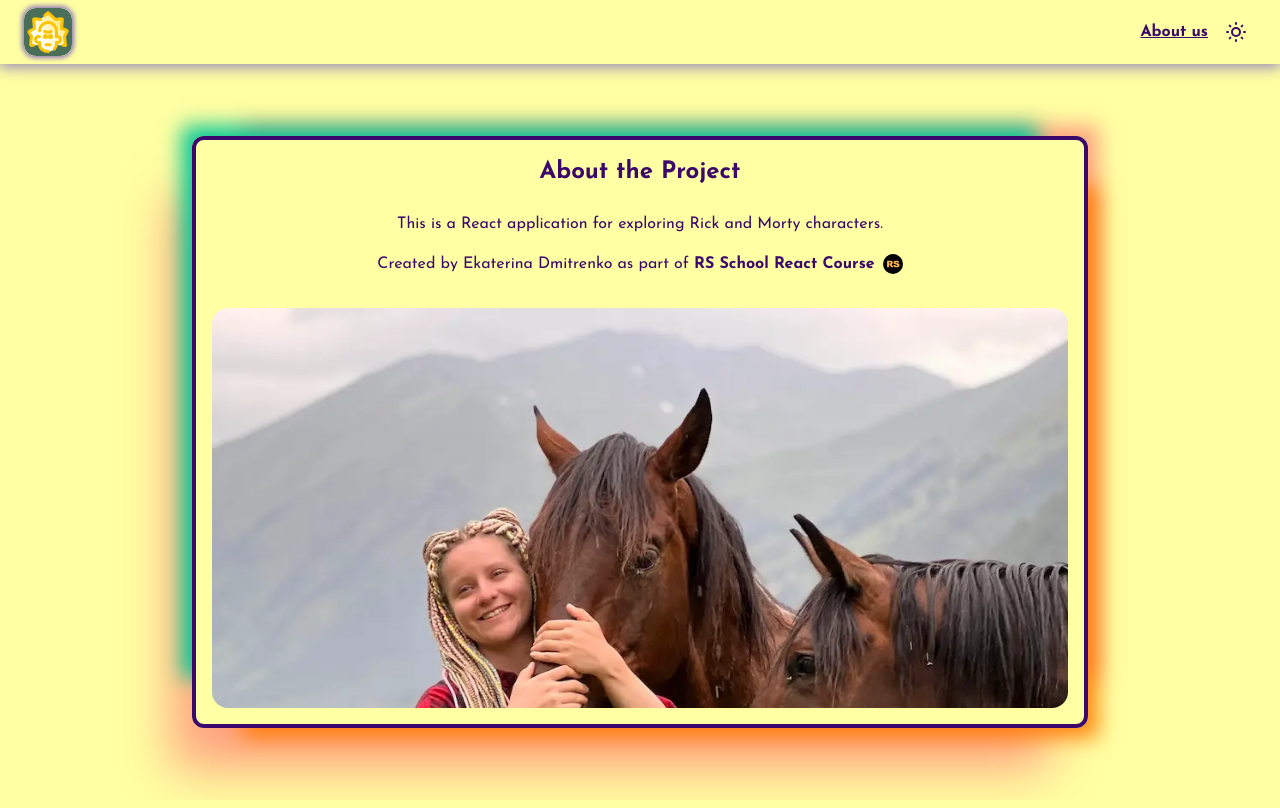
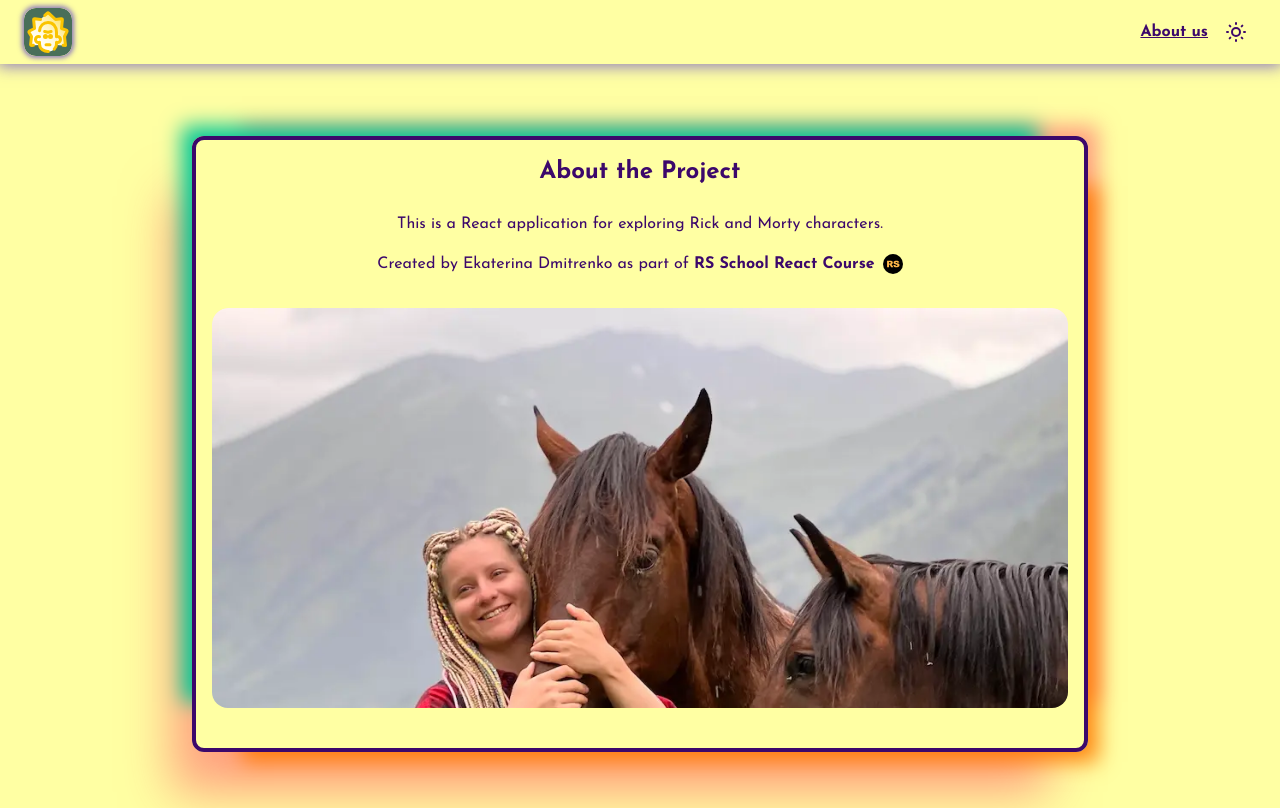
Before and after one commit to ek-ole/rs-react-app, a Next.js app: page /about in a window 1280 px wide. Built offline with nearby package versions, Linux system fonts and the light colour scheme.

Commit message:
refactor: fix styles for about

```diff
--- a/src/app/about/page.tsx
+++ b/src/app/about/page.tsx
@@ -36,14 +36,14 @@ function About() {
             </Link>
           </p>
         </div>
-        <div className="h-[50vh] overflow-hidden rounded-2xl">
+        <div className="mb-6 h-[50vh] overflow-hidden rounded-2xl">
           <Image
             src="/about-image.webp"
             alt="About project"
-            className="object-contain"
-            loading="lazy"
             width={1000}
             height={1000}
+            className="rounded-2xl object-contain"
+            loading="lazy"
           />
         </div>
       </div>
```
